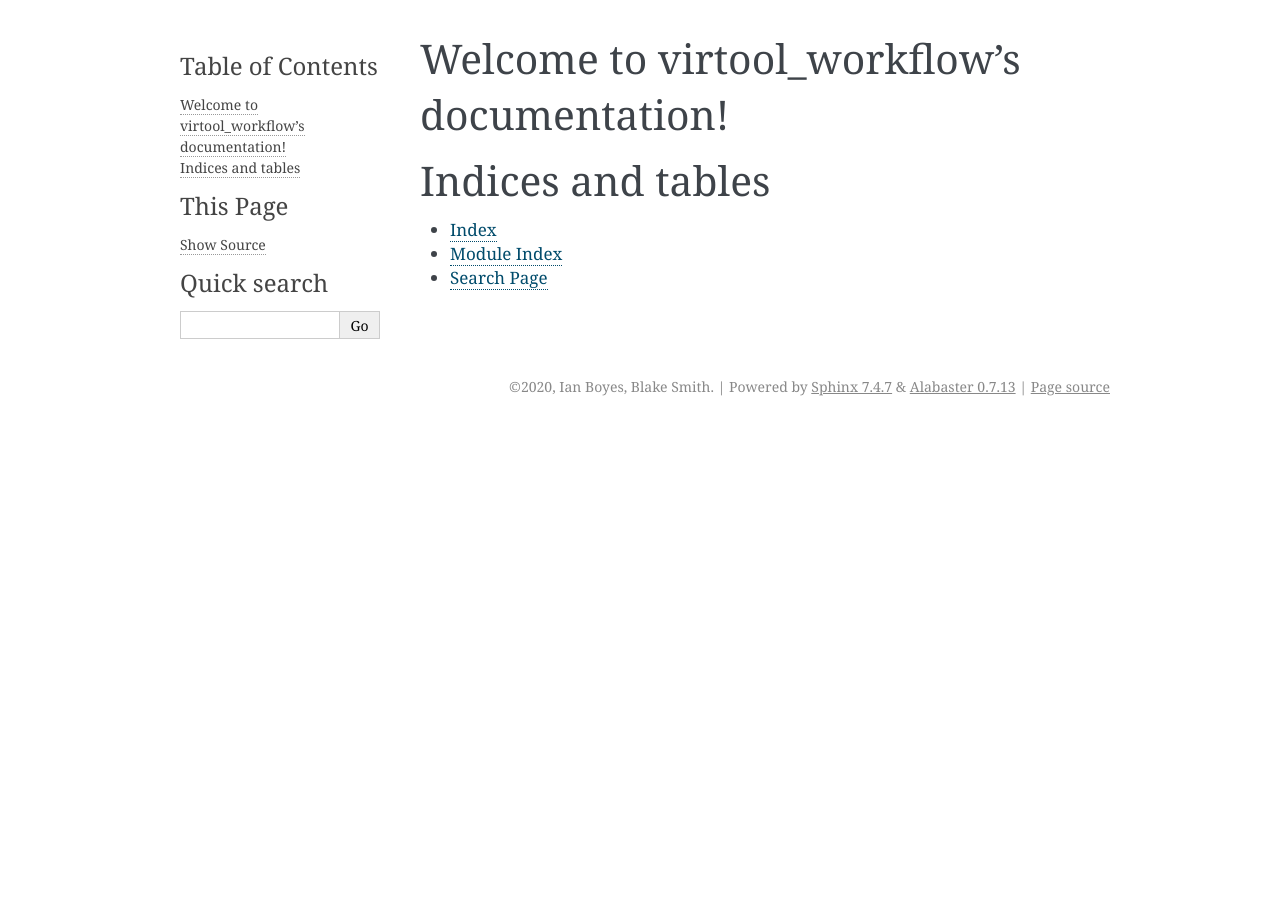
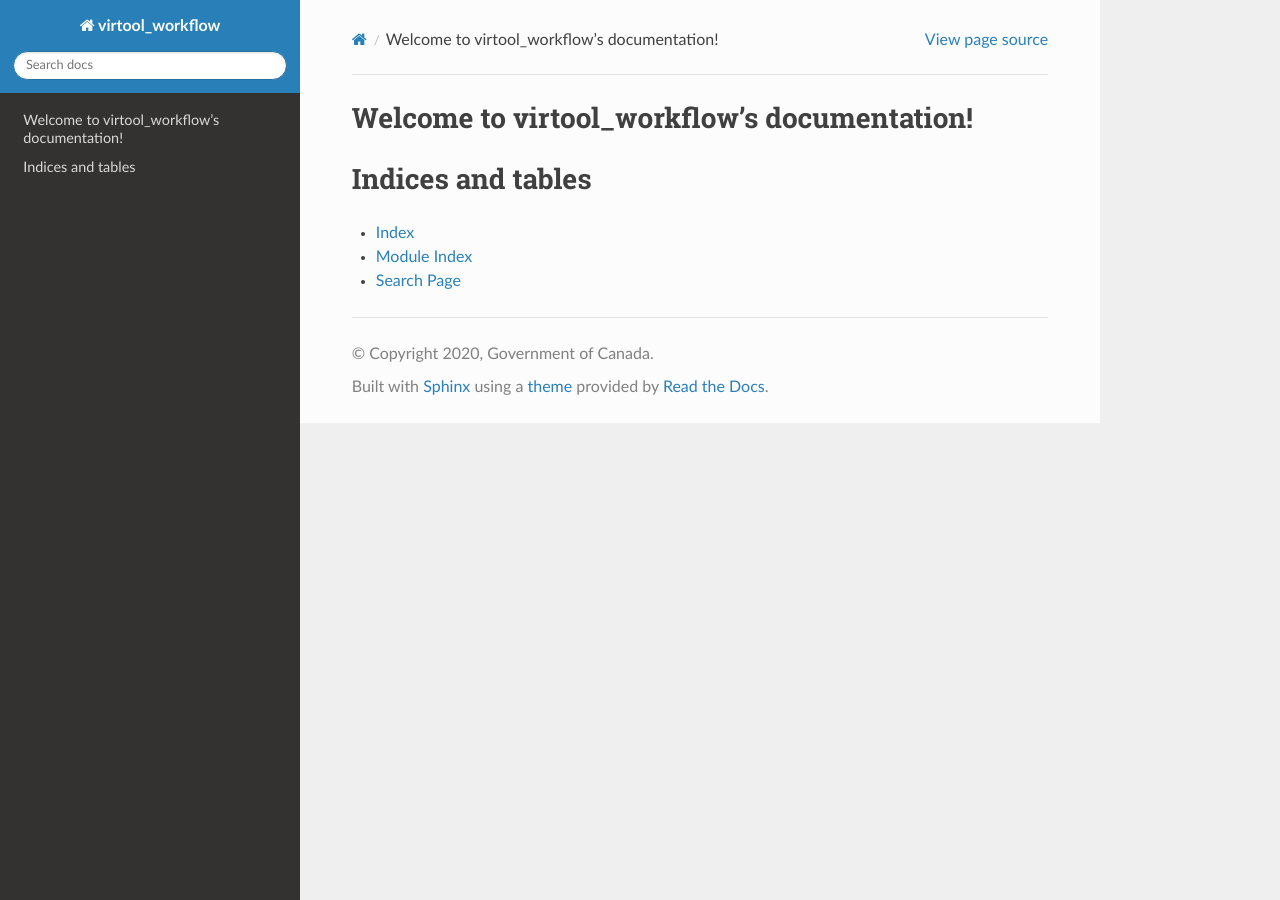
Before and after one commit to virtool/virtool-workflow, a Sphinx documentation site: the page built from sphinx/index.rst, in a window 1280 px wide. Built offline with Sphinx 7.4.7 and the Read the Docs theme 2.0.0, drawn with Linux system fonts in a browser that asks for light colours.

Commit message:
Add sphinx plugins
- Add recommonmark
- Add autodoc
- Add autoapi
- Add RTD theme

```diff
--- a/sphinx/conf.py
+++ b/sphinx/conf.py
@@ -15,11 +15,13 @@ import sys
 sys.path.insert(0, os.path.abspath('.'))
 sys.path.insert(0, os.path.abspath('..'))
 
+import sphinx_rtd_theme
+
 
 # -- Project information -----------------------------------------------------
 
 project = 'virtool_workflow'
-copyright = '2020, Ian Boyes, Blake Smith'
+copyright = '2020, Government of Canada'
 author = 'Ian Boyes, Blake Smith'
 
 # The full version, including alpha/beta/rc tags
@@ -31,8 +33,11 @@ release = '0.0.1'
 # Add any Sphinx extension module names here, as strings. They can be
 # extensions coming with Sphinx (named 'sphinx.ext.*') or your custom
 # ones.
-extensions = [
-]
+extensions = ["recommonmark", "sphinx.ext.autodoc", "autoapi.extension", "sphinx_rtd_theme"]
+
+autoapi_type = "python"
+autoapi_dirs = ["../virtool_workflow"]
+
 
 # Add any paths that contain templates here, relative to this directory.
 templates_path = ['_templates']
@@ -48,7 +53,7 @@ exclude_patterns = ['_build', 'Thumbs.db', '.DS_Store']
 # The theme to use for HTML and HTML Help pages.  See the documentation for
 # a list of builtin themes.
 #
-html_theme = 'alabaster'
+html_theme = 'sphinx_rtd_theme'
 
 # Add any paths that contain custom static files (such as style sheets) here,
 # relative to this directory. They are copied after the builtin static files,
```
